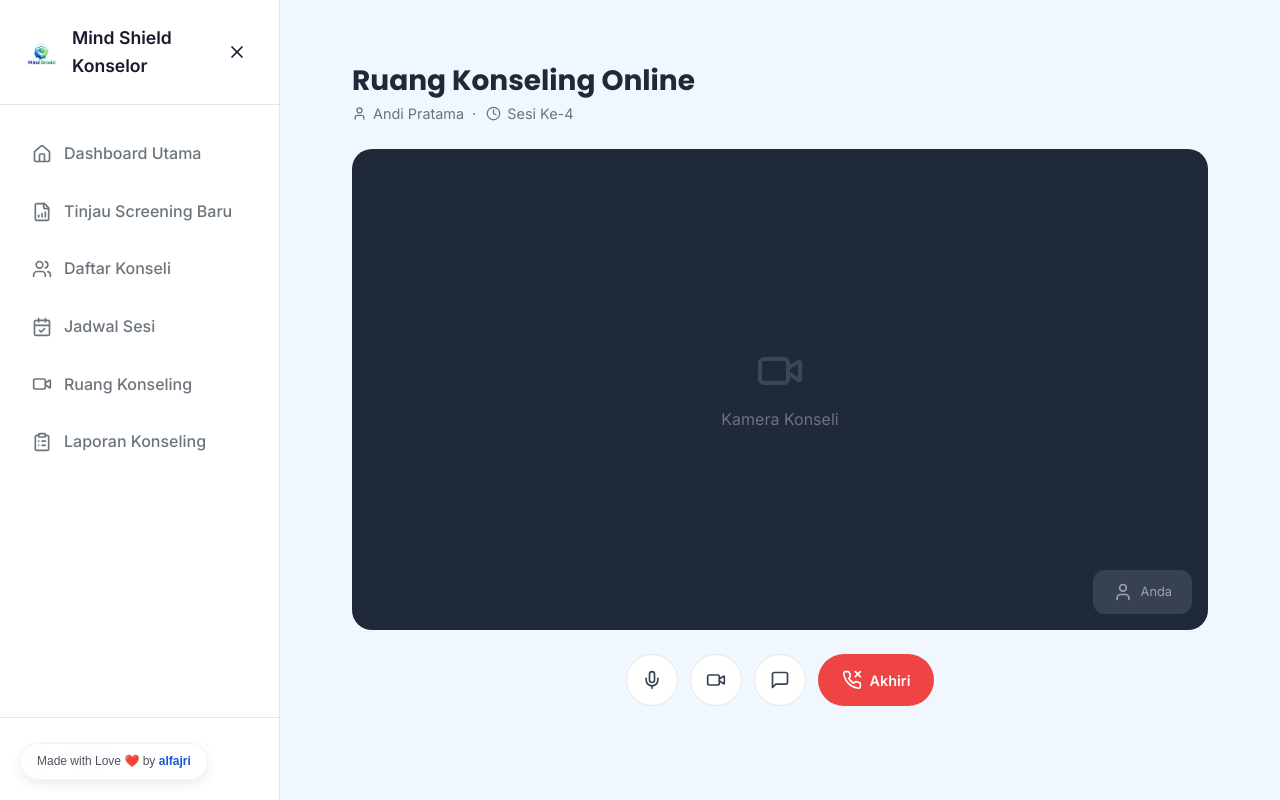
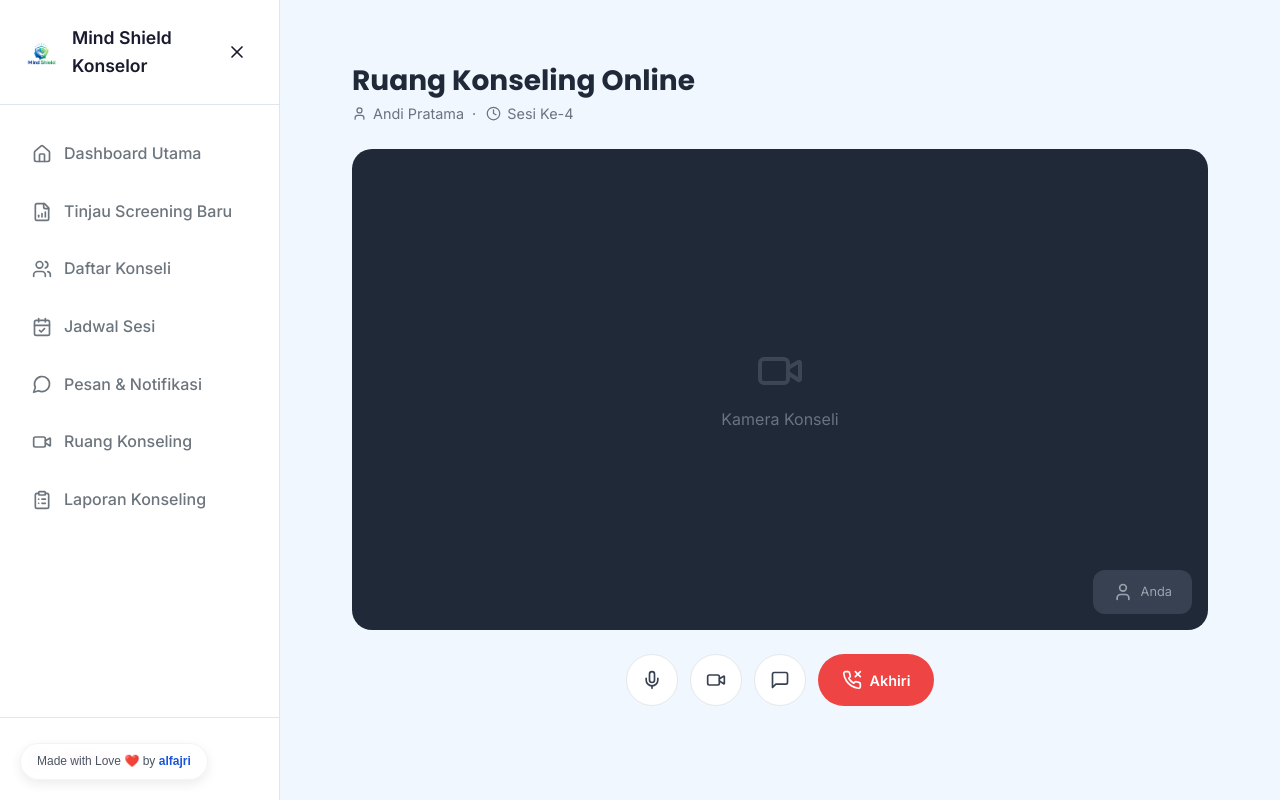
Before and after one commit to lightnet19/mind-shield, a Next.js app: page /konselor/sesi in a window 1280 px wide. Built offline with nearby package versions, Linux system fonts and the light colour scheme.

Commit message:
Add Pesan menu for Chatbot escalations

```diff
--- a/app/konselor/layout.js
+++ b/app/konselor/layout.js
@@ -5,7 +5,7 @@ import Link from 'next/link';
 import Image from 'next/image';
 import styles from '../konseli/layout.module.css';
 import logoImg from '../../logo-mindshield-transparent.png';
-import { Home, Users, FileBarChart, Video, CalendarCheck, LogOut, Menu, X, ClipboardList } from 'lucide-react';
+import { Home, Users, FileBarChart, Video, CalendarCheck, LogOut, Menu, X, ClipboardList, MessageCircle } from 'lucide-react';
 
 export default function KonselorLayout({ children }) {
   const [open, setOpen] = useState(false);
@@ -49,6 +49,9 @@ export default function KonselorLayout({ children }) {
           <Link href="/konselor/jadwal" className={styles.navItem}>
             <CalendarCheck size={20} /> Jadwal Sesi
           </Link>
+          <Link href="/konselor/pesan" className={styles.navItem}>
+            <MessageCircle size={20} /> Pesan & Notifikasi
+          </Link>
           <Link href="/konselor/sesi" className={styles.navItem}>
             <Video size={20} /> Ruang Konseling
           </Link>
```
